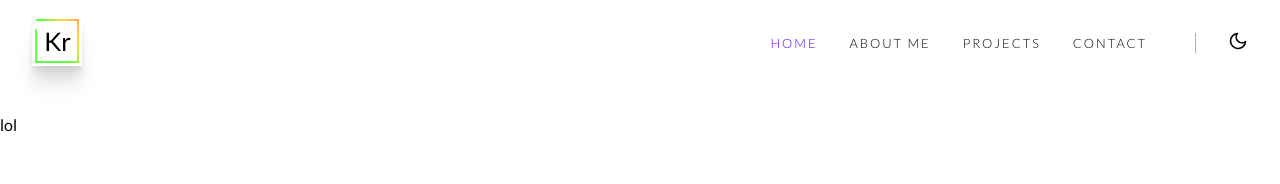
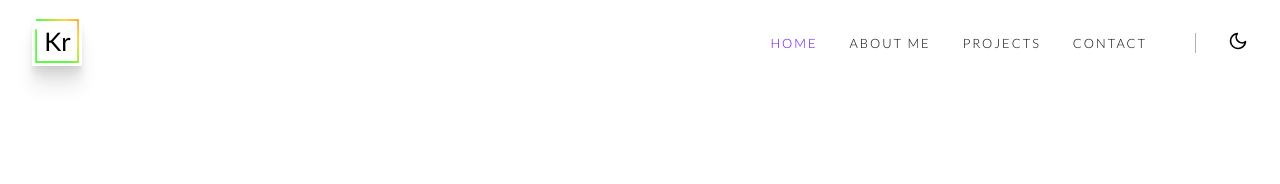
Before and after one commit to zeglarz/portfolio-website-v2, a React (Create React App) app: page /home in a window 1280 px wide. Shown: the top 184 px of the page. Built offline with nearby package versions, Linux system fonts and the light colour scheme.

Commit message:
add routing and home component

```diff
--- a/src/App.tsx
+++ b/src/App.tsx
@@ -1,4 +1,5 @@
-import React, {useState, useEffect} from 'react';
+import React, {useState} from 'react';
+import {Route, Switch} from 'react-router-dom';
 import Navbar from './components/Navbar/Navbar'
 import GlobalStyle from './styles/GlobalStyle';
 import useTheme from "./helpers/hooks/useTheme";
@@ -8,6 +9,7 @@ import {ThemeProvider} from 'styled-components';
 import {light, dark} from './styles/theme/theme';
 import IntroAnimation from "./components/IntroAnimation/IntroAnimation";
 import Home from './views/Home/Home';
+import PageWrapper from './components/PageWrapper/PageWrapper';
 
 function App() {
     const [menuOpen, setMenuOpen] = useState(false);
@@ -22,12 +24,11 @@ function App() {
             <GlobalStyle/>
             <Navbar toggleTheme={toggleTheme} showIntro={showIntro} theme={theme} menuOpen={menuOpen}
                     setMenuOpen={setMenuOpen}/>
-            <h1>Hello World</h1>
-            <br/>
-            <br/>
-            <br/>
-            <br/>
-            <Home/>
+            <PageWrapper>
+                <Switch>
+                    <Route exact path={'/home'} component={Home}/>
+                </Switch>
+            </PageWrapper>
         </ThemeProvider>
     );
 }
--- a/src/components/Navbar/PageWrapper/PageWrapper.ts
+++ b/src/components/PageWrapper/PageWrapper.ts
@@ -1,5 +1,5 @@
 import styled from 'styled-components';
-import media from '../../../styles/style';
+import media from '../../styles/style';
 
 const PageWrapper = styled.div`
     display: flex;
```
Lines whose indentation alone changed are shown as unchanged.
